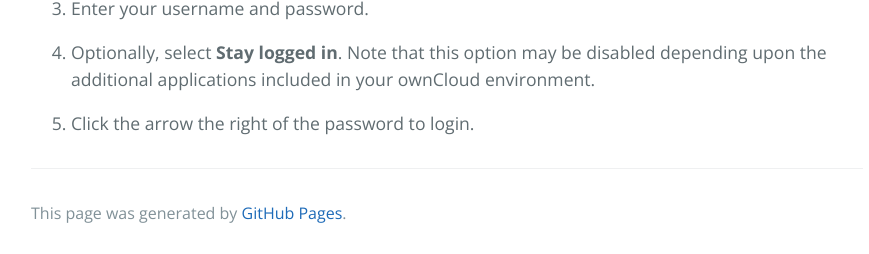
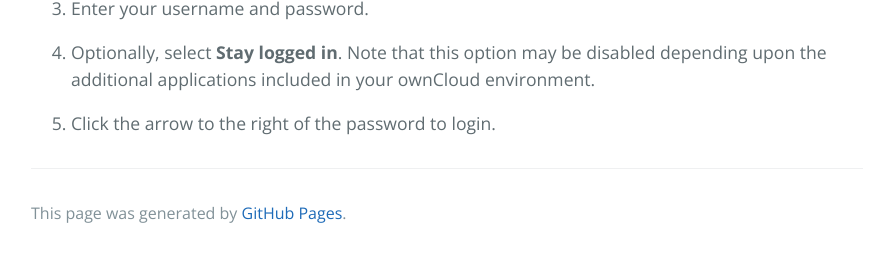
Before and after one commit to nunzy1/github.io, a Jekyll site: the page built from index.md, in a window 1280 px wide and 900 px high, scrolled down 3435 px. Shown: the part 643-897 px from the top of the window, without its empty margins (193-1062 px from the left). Built offline with Jekyll 4.4.1, drawn with Linux system fonts in a browser that asks for light colours; our own code applies the rules of GitHub Pages for plain Markdown files.

Commit message:
Minor fix

```diff
--- a/index.md
+++ b/index.md
@@ -136,4 +136,4 @@ Perform the following steps to access your ownCloud server.
 
 4. Optionally, select **Stay logged in**. Note that this option may be disabled depending upon the additional applications included in your ownCloud environment.
 
-5. Click the arrow the right of the password to login.
+5. Click the arrow to the right of the password to login.
```
